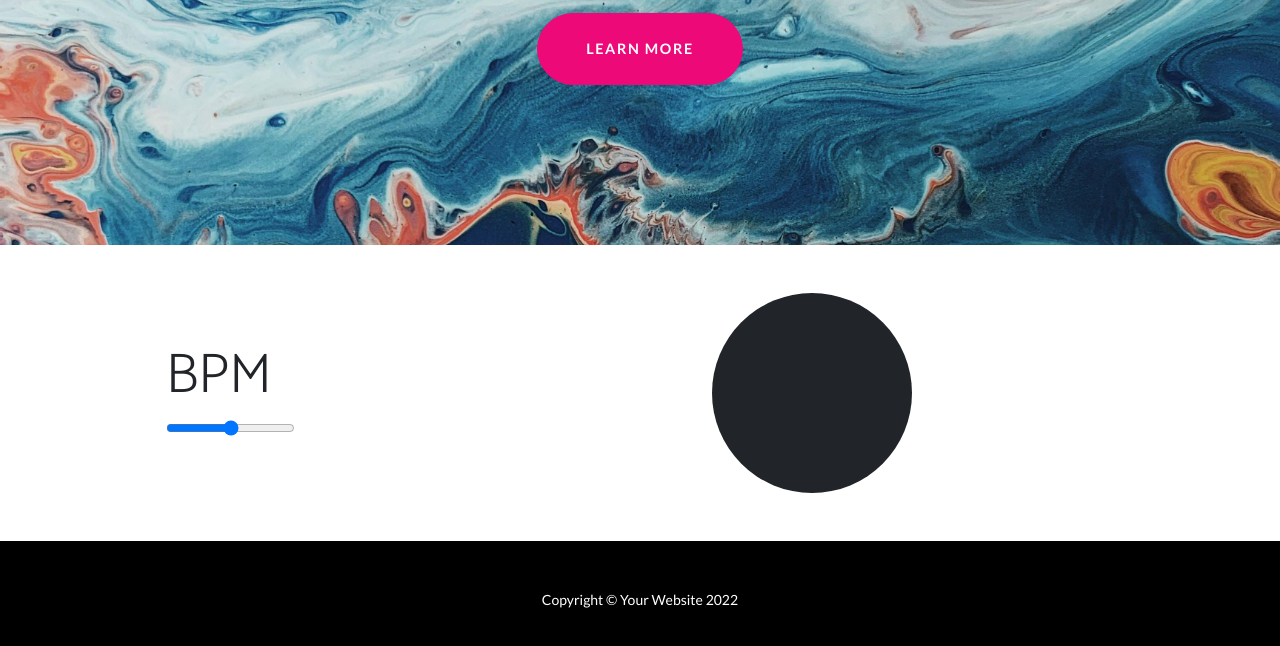
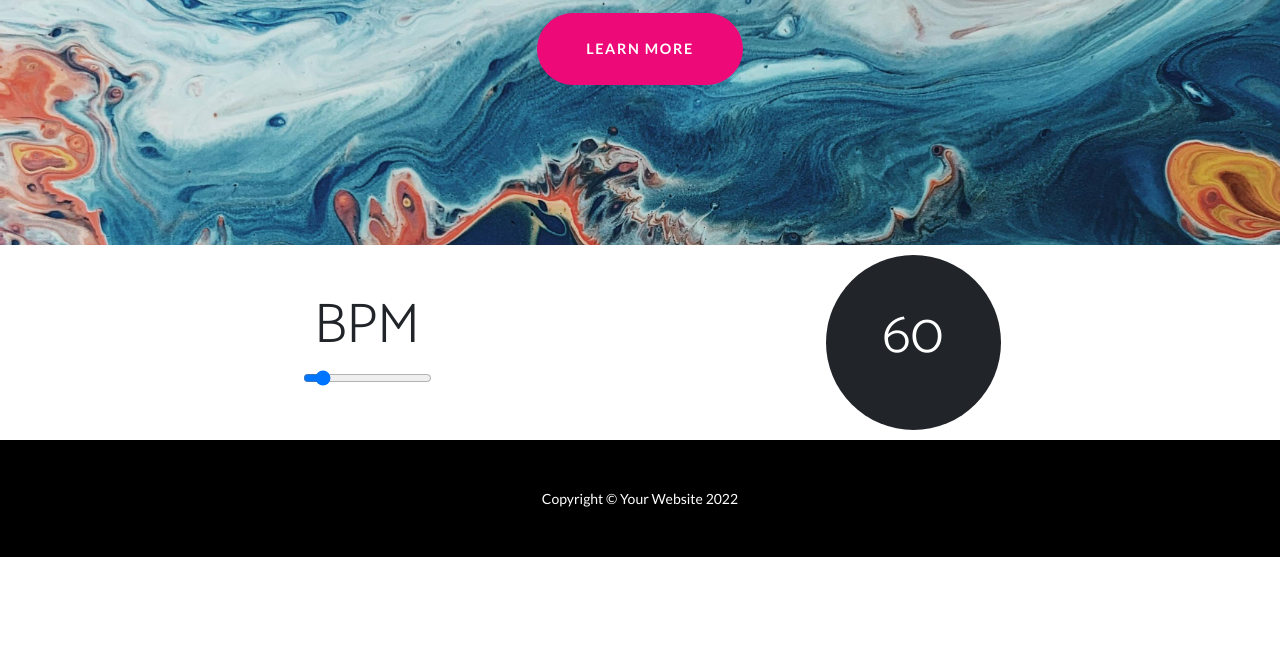
Before and after one commit to tsims115/Metronome, a website: page dist/index.html in a window 1280 px wide. Shown: the part 442-1088 px from the top of the page. After the commit the page ends 999 px from the top, so only its background shows below. Drawn offline with nearby package versions, Linux system fonts and the light colour scheme.

Commit message:
Adding changes to BPM

```diff
--- a/dist/index.html
+++ b/dist/index.html
@@ -49,17 +49,17 @@
             <div id="metronome" class="metronome 6">
 
             </div>
-            <div class="container px-5">
+            <div class="container px-5 text-center">
                 <div class="row gx-5 align-items-center">
-                    <div class="col-lg-6 order-lg-2">
-                        <div class="p-5"><div class="rounded-circle bg-dark text-center" style="height: 200px; width: 200px; color: white; vertical-align: .5rem;">
-                            <div class="" style="padding: 80px;"></div>
-                        </div></div>
+                    <div class="col-lg-6 order-lg-2" >
+                        <div class="p-5 bg-dark rounded-circle" style="margin-left: auto;margin-right: auto; height: 175px; width:175px; color: white;">
+                            <h2 class="display-4 bpmd"></h2>
+                        </div>
                     </div>
                     <div class="col-lg-6 order-lg-1">
                         <div class="p-5">
                             <h2 class="display-4">BPM</h2>
-                            <input type="range" id="bpm" name="bpm" min="40" max="220" onchange="display_bpm()">
+                            <input type="range" id="bpm" name="bpm" min="40" max="220" value="60">
                         </div>
                     </div>
                 </div>
--- a/dist/js/scripts.js
+++ b/dist/js/scripts.js
@@ -7,5 +7,12 @@
 // Use this file to add JavaScript to your project
 
 function display_bpm() {
-    console.log($('input').val());
+    let bpm = $('input').val();
+    $('.bpmd').html(bpm);
+    $('input').on('input', function() {
+        let bpm = $('input').val();
+        $('.bpmd').html(bpm);
+      });
+
 }
+display_bpm();
```
